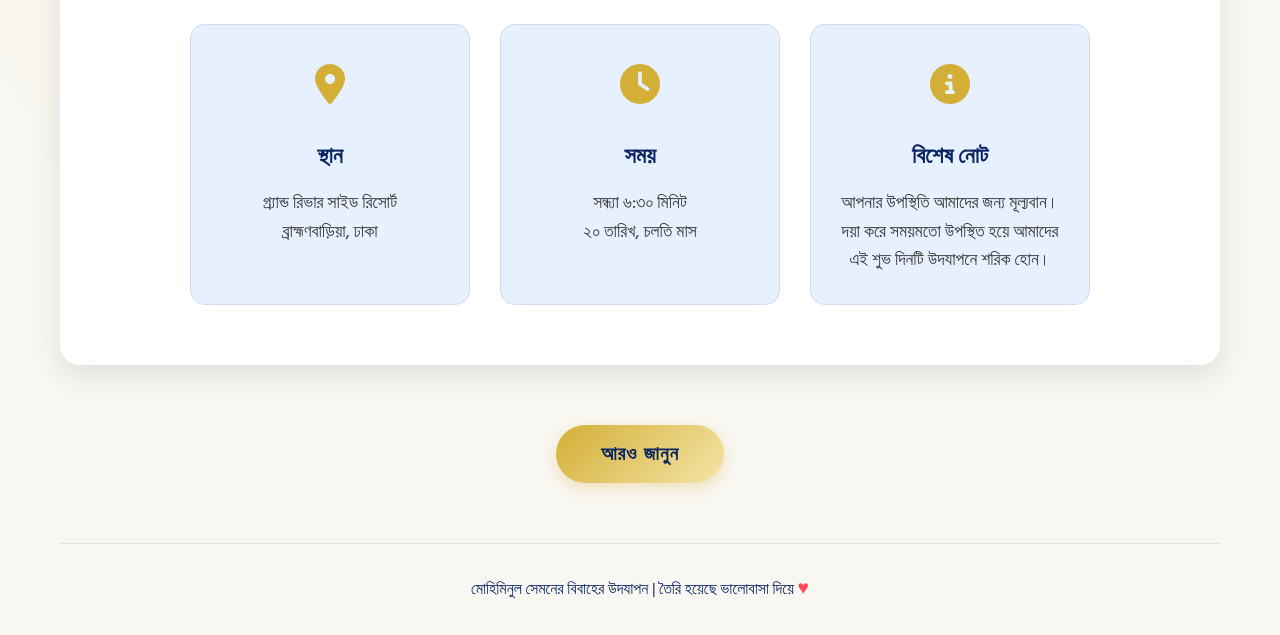
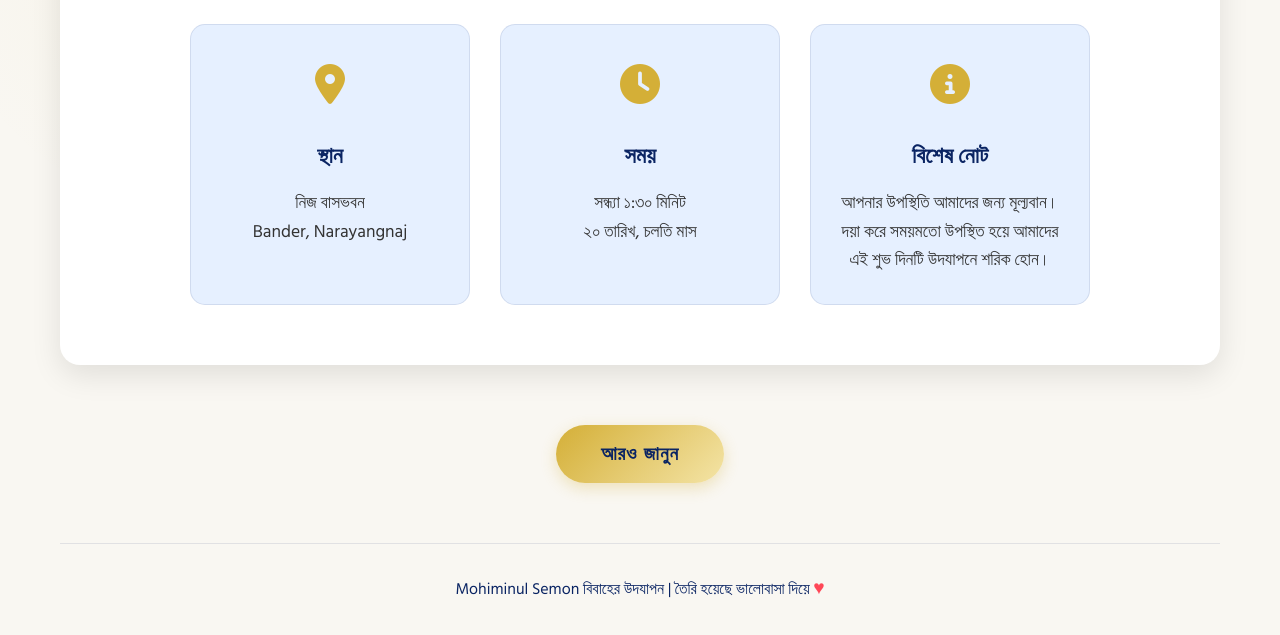
Before and after one commit to mdarafat1570/wedding-countdown-mohiminul-semon, a plain HTML site: page index.html in a window 1280 px wide. Shown: the part 710-1345 px from the top of the page. Drawn offline with nearby package versions, Linux system fonts and the light colour scheme.

Commit message:
Update index.html

```diff
--- a/index.html
+++ b/index.html
@@ -478,7 +478,7 @@
                         <i class="fas fa-map-marker-alt"></i>
                     </div>
                     <h3 class="detail-title">স্থান</h3>
-                    <p class="detail-text">গ্র্যান্ড রিভার সাইড রিসোর্ট<br>ব্রাহ্মণবাড়িয়া, ঢাকা</p>
+                    <p class="detail-text">নিজ বাসভবন<br>Bander, Narayangnaj</p>
                 </div>
 
                 <div class="detail-card">
@@ -486,7 +486,7 @@
                         <i class="fas fa-clock"></i>
                     </div>
                     <h3 class="detail-title">সময়</h3>
-                    <p class="detail-text">সন্ধ্যা ৬:৩০ মিনিট<br>২০ তারিখ, চলতি মাস</p>
+                    <p class="detail-text">সন্ধ্যা ১:৩০ মিনিট<br>২০ তারিখ, চলতি মাস</p>
                 </div>
 
                 <div class="detail-card">
@@ -504,7 +504,7 @@
         </div>
 
         <footer>
-            <p>মোহিমিনুল সেমনের বিবাহের উদযাপন | তৈরি হয়েছে ভালোবাসা দিয়ে <span class="footer-heart">♥</span></p>
+            <p>Mohiminul Semon বিবাহের উদযাপন | তৈরি হয়েছে ভালোবাসা দিয়ে <span class="footer-heart">♥</span></p>
         </footer>
     </div>
 
```
